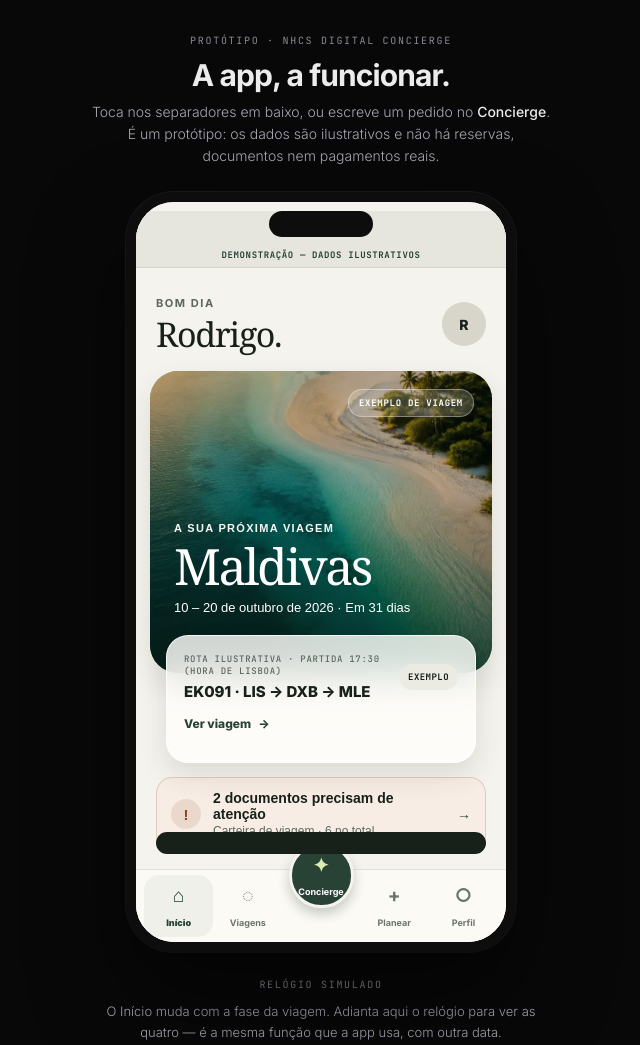
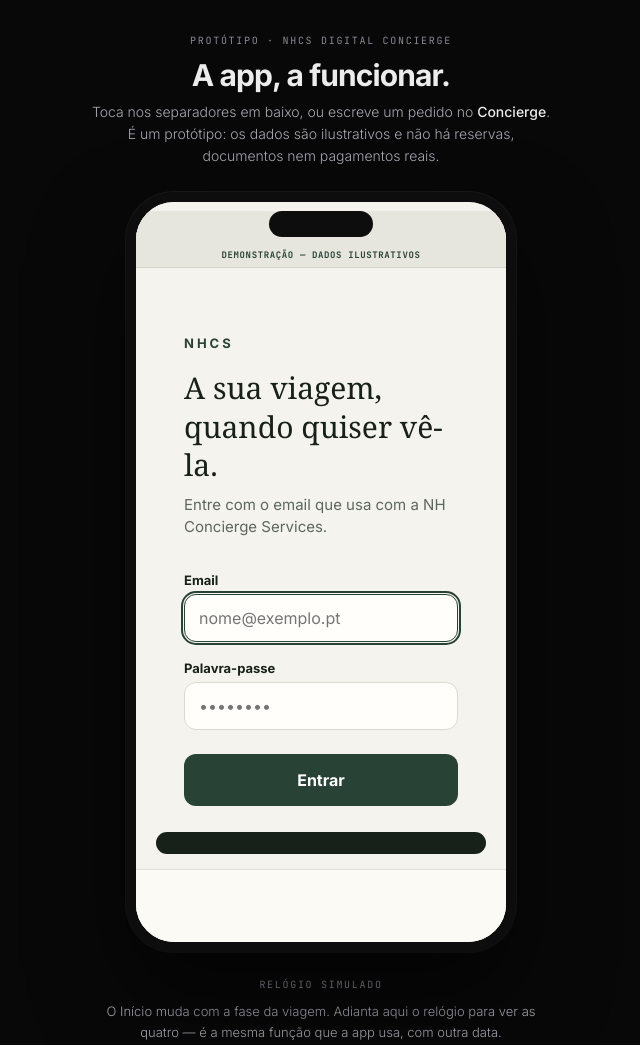
Before and after one commit to eimaieros/portfolio, a website with bundled scripts: page nhcs-demo/index.html in a window 1280 px wide. Shown: the top 1045 px of the page, without its empty margins (319-959 px from the left). Built offline with nearby package versions, Linux system fonts and the light colour scheme.

Commit message:
nhcs-demo: a demonstracao passa a ter ecra de entrada

```diff
--- a/nhcs-demo/estilo.css
+++ b/nhcs-demo/estilo.css
@@ -486,3 +486,111 @@ button.fila { cursor: pointer; }
   font-family: var(--mono); font-size: 9px; font-weight: 700; letter-spacing: .06em;
 }
 .corpo-mensagem { margin: 10px 0 0; font-size: 13px; line-height: 1.5; color: var(--muted); }
+
+.entrada {
+  display: flex;
+  flex-direction: column;
+  justify-content: center;
+  min-height: 100%;
+  padding: 40px 28px;
+}
+
+.entrada-marca {
+  color: var(--forest);
+  font-size: 13px;
+  font-weight: 700;
+  letter-spacing: 3px;
+  margin: 0 0 18px;
+}
+
+.entrada-texto h2 {
+  color: var(--ink);
+  font-family: var(--serif);
+  font-size: 30px;
+  font-weight: 400;
+  line-height: 1.27;
+  margin: 0;
+}
+
+.entrada-sub {
+  color: var(--muted);
+  font-size: 15px;
+  line-height: 1.47;
+  margin: 10px 0 0;
+}
+
+.entrada-campos {
+  display: flex;
+  flex-direction: column;
+  margin-top: 34px;
+}
+
+.entrada-campos label {
+  color: var(--ink);
+  font-size: 13px;
+  font-weight: 600;
+  margin-bottom: 6px;
+}
+
+.entrada-campos label + input { margin-bottom: 18px; }
+
+.entrada-campos input {
+  background: var(--paper);
+  border: 1px solid var(--line);
+  border-radius: 12px;
+  color: var(--ink);
+  font: inherit;
+  font-size: 16px;
+  min-height: 48px;
+  padding: 12px 14px;
+}
+
+.entrada-campos input:focus-visible {
+  border-color: var(--forest);
+  outline: 2px solid var(--forest);
+  outline-offset: 1px;
+}
+
+.entrada-campos input:disabled { opacity: .6; }
+
+.entrada-campos .entrar {
+  align-items: center;
+  background: var(--forest);
+  border: 0;
+  border-radius: 12px;
+  color: #fff;
+  cursor: pointer;
+  display: flex;
+  font: inherit;
+  font-size: 16px;
+  font-weight: 600;
+  justify-content: center;
+  margin-top: 6px;
+  min-height: 52px;
+}
+
+.entrada-campos .entrar:disabled { cursor: default; opacity: .45; }
+
+.entrada-erro {
+  color: var(--alerta);
+  font-size: 14px;
+  line-height: 1.43;
+  margin: 10px 0 0;
+  min-height: 34px;
+}
+
+.entrada-nota {
+  color: var(--muted);
+  font-size: 12px;
+  line-height: 1.5;
+  margin: 28px 0 0;
+}
+
+.entrada-nota code {
+  background: var(--paper);
+  border: 1px solid var(--line);
+  border-radius: 5px;
+  font-family: var(--mono, ui-monospace, monospace);
+  font-size: 11px;
+  padding: 1px 5px;
+}
--- /dev/null
+++ b/nhcs-demo/src/client-session.js
@@ -0,0 +1,111 @@
+export class SignInError extends Error {
+
+           reason               ;
+
+  constructor(reason               ) {
+    super(reason);
+    this.name = 'SignInError';
+    this.reason = reason;
+  }
+}
+
+export function isLive(session               , now      )          {
+  const t = Date.parse(session.expiresAt);
+  if (Number.isNaN(t)) {
+    throw new Error(
+      `expiresAt não é uma marca temporal válida: ${session.expiresAt}`,
+    );
+  }
+  return t > now.getTime();
+}
+
+export function secondsLeft(session               , now      )         {
+  return Math.round((Date.parse(session.expiresAt) - now.getTime()) / 1000);
+}
+
+export function canSee(session               , journeyId        )          {
+  return session.journeyIds.includes(journeyId);
+}
+
+export const PALAVRAS_PROIBIDAS = [
+  'tenantApiKey',
+  'tenant_api_key',
+  'serviceToken',
+  'operatorPassword',
+  'tidesoftware.be',
+  '/api/web/client/',
+  '/api/account/signin',
+]         ;
+
+export function assertSemCredenciaisTide(session         )       {
+  const texto = JSON.stringify(session ?? {});
+  for (const palavra of PALAVRAS_PROIBIDAS) {
+    if (texto.includes(palavra)) {
+      throw new Error(
+        `A sessão do cliente traz "${palavra}". Credenciais e rotas da TIDE ` +
+          `não podem chegar à app — ver src/services/client-session.ts.`,
+      );
+    }
+  }
+}
+
+const DEMO_EMAIL = 'cliente@exemplo.pt';
+const DEMO_PASSWORD = 'demo-nhcs';
+
+export function createMockClientSessionService(
+  options              = {},
+)                       {
+  const latencyMs = options.latencyMs ?? 380;
+  const ttl = options.tokenTtlSeconds ?? 3600;
+  const now = options.now ?? (() => new Date());
+
+  let sessao                       = null;
+  let tentativasFalhadas = 0;
+
+  return {
+    async signIn(email, password) {
+      if (latencyMs > 0) {
+        await new Promise((r) => setTimeout(r, latencyMs));
+      }
+
+      if (tentativasFalhadas >= 5) {
+        throw new SignInError('rate-limited');
+      }
+
+      const ok =
+        email.trim().toLowerCase() === DEMO_EMAIL && password === DEMO_PASSWORD;
+
+      if (!ok) {
+        tentativasFalhadas += 1;
+
+        throw new SignInError('invalid-credentials');
+      }
+
+      tentativasFalhadas = 0;
+      const nova                = {
+        clientId: 'nhcs-cliente-demo',
+        firstName: 'Rodrigo',
+        accessToken: 'demo-nao-serve-para-nada',
+        expiresAt: new Date(now().getTime() + ttl * 1000).toISOString(),
+        journeyIds: ['maldives-2026'],
+      };
+      assertSemCredenciaisTide(nova);
+      sessao = nova;
+      return nova;
+    },
+
+    current() {
+      if (!sessao) return null;
+
+      if (!isLive(sessao, now())) {
+        sessao = null;
+        return null;
+      }
+      return sessao;
+    },
+
+    signOut() {
+      sessao = null;
+    },
+  };
+}
--- a/nhcs-demo/vista.js
+++ b/nhcs-demo/vista.js
@@ -4,6 +4,7 @@ import { conciergeService } from './src/concierge-service.js';
 import { journeyRepository } from './src/journey-repository.js';
 import { messageRepository, relativeLabel, unreadCount } from './src/message-repository.js';
 import { documentLabel, documentRepository, documentStatus, sortForAttention, walletReadiness } from './src/document-repository.js';
+import { createMockClientSessionService, SignInError } from './src/client-session.js';
 
 const estado = {
   separador: 'home',
@@ -22,12 +23,18 @@ const estado = {
   documentos: [],
   mensagemAberta: null,
 
+  sessao: null,
+  aEntrar: false,
+  erroEntrada: null,
+
   agora: null,
 };
 
 let sequencia = 0;
 
 const relogio = () => (estado.agora ? new Date(estado.agora) : new Date());
+
+const sessaoService = createMockClientSessionService();
 
 const ICONES_DOC = { passport: '▣', visa: '◈', ticket: '⌁', voucher: '▤', transfer: '⇄', insurance: '⛨' };
 
@@ -45,7 +52,8 @@ function el(tag, props = {}, filhos = []) {
     if (valor === null || valor === undefined || valor === false) continue;
     if (chave === 'class') node.className = valor;
     else if (chave === 'texto') node.textContent = valor;
-    else if (chave === 'onclick') node.addEventListener('click', valor);
+
+    else if (chave.startsWith('on') && typeof valor === 'function') node.addEventListener(chave.slice(2), valor);
     else node.setAttribute(chave, valor === true ? '' : String(valor));
   }
   for (const filho of [].concat(filhos)) {
@@ -610,6 +618,78 @@ function abrirConcierge(pedido) {
   desenhar();
 }
 
+function mensagemDeErro(erro) {
+  if (erro instanceof SignInError) {
+    if (erro.reason === 'invalid-credentials') return 'Email ou palavra-passe incorretos.';
+    if (erro.reason === 'rate-limited') return 'Demasiadas tentativas. Aguarde um momento antes de tentar de novo.';
+    if (erro.reason === 'unreachable') return 'Não foi possível contactar a NHCS. Verifique a ligação e tente de novo.';
+  }
+  return 'Não foi possível entrar. Tente de novo.';
+}
+
+async function entrar(email, palavra) {
+  if (estado.aEntrar) return;
+  estado.aEntrar = true;
+  estado.erroEntrada = null;
+  desenhar({ manterCampos: { email, palavra } });
+  try {
+    estado.sessao = await sessaoService.signIn(email, palavra);
+    estado.aEntrar = false;
+    desenhar();
+    void carregarViagem();
+  } catch (e) {
+    estado.aEntrar = false;
+    estado.erroEntrada = mensagemDeErro(e);
+    desenhar({ manterCampos: { email, palavra }, tremer: true });
+  }
+}
+
+function ecraEntrada(campos = {}) {
+  const email = el('input', {
+    id: 'campo-email', type: 'email', autocomplete: 'email', inputmode: 'email',
+    placeholder: 'nome@exemplo.pt', value: campos.email ?? '', disabled: estado.aEntrar || null,
+  });
+  const palavra = el('input', {
+    id: 'campo-palavra', type: 'password', autocomplete: 'current-password',
+    placeholder: '••••••••', value: campos.palavra ?? '', disabled: estado.aEntrar || null,
+  });
+
+  const botao = el('button', {
+    class: 'entrar', type: 'submit', disabled: estado.aEntrar || null,
+    texto: estado.aEntrar ? 'A entrar…' : 'Entrar',
+  });
+
+  const forma = el('form', {
+    class: 'entrada-campos',
+    onsubmit: (ev) => { ev.preventDefault(); void entrar(email.value, palavra.value); },
+  }, [
+    el('label', { for: 'campo-email', texto: 'Email' }), email,
+    el('label', { for: 'campo-palavra', texto: 'Palavra-passe' }), palavra,
+    botao,
+    el('p', { class: 'entrada-erro', role: 'status', 'aria-live': 'polite', texto: estado.erroEntrada ?? '' }),
+  ]);
+
+  const texto = el('div', { class: 'entrada-texto' }, [
+    el('p', { class: 'entrada-marca', texto: 'NHCS' }),
+    el('h2', { texto: 'A sua viagem, quando quiser vê-la.' }),
+    el('p', { class: 'entrada-sub', texto: 'Entre com o email que usa com a NH Concierge Services.' }),
+  ]);
+
+  if (!semMovimento()) {
+    revelar(texto, 0);
+    revelar(forma, 90);
+  }
+
+  return [el('section', { class: 'entrada' }, [
+    texto,
+    forma,
+    el('p', { class: 'entrada-nota' }, [
+      'Demonstração. Nenhum dado real de cliente passa por aqui. Entre com ',
+      el('code', { texto: 'cliente@exemplo.pt' }), ' e ', el('code', { texto: 'demo-nhcs' }), '.',
+    ]),
+  ])];
+}
+
 const SEPARADORES = [
   { id: 'home', rotulo: 'Início', icone: '⌂', ecra: ecraInicio },
   { id: 'trips', rotulo: 'Viagens', icone: '◌', ecra: ecraViagens },
@@ -637,7 +717,30 @@ function desenharNav() {
 
 let anterior = null;
 
-function desenhar({ manterFoco = false } = {}) {
+function desenhar({ manterFoco = false, manterCampos = null, tremer = false } = {}) {
+
+  if (!estado.sessao) {
+    ecra.classList.remove('escuro');
+    vista.textContent = '';
+    vista.append(...ecraEntrada(manterCampos ?? {}));
+    nav.textContent = '';
+    nav.hidden = true;
+    if (tremer && !semMovimento()) {
+      const forma = vista.querySelector('.entrada-campos');
+      if (forma) {
+        forma.animate(
+          [{ transform: 'none' }, { transform: 'translateX(6px)' }, { transform: 'translateX(-6px)' },
+           { transform: 'translateX(6px)' }, { transform: 'none' }],
+          { duration: 220, easing: 'ease-in-out' },
+        );
+      }
+    }
+    const primeiro = vista.querySelector(manterCampos ? '.entrada-erro' : '#campo-email');
+    if (!manterCampos && primeiro && primeiro.focus) primeiro.focus();
+    return;
+  }
+  nav.hidden = false;
+
   const separador = SEPARADORES.find((s) => s.id === estado.separador);
   const escuro = estado.separador === 'concierge';
   ecra.classList.toggle('escuro', escuro);
@@ -781,4 +884,3 @@ function desenharFases() {
 
 desenharFases();
 desenhar();
-void carregarViagem();
```
